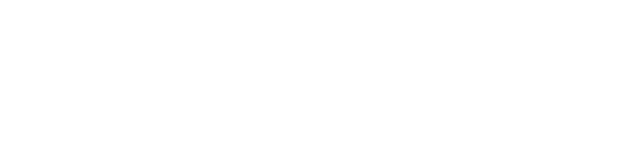
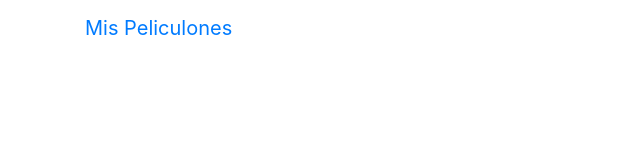
Before and after one commit to MarcoDelarge/pelis2, a plain HTML site: page index.html in a window 1280 px wide. Shown: the whole page, without its empty margins (0-640 px from the left). Drawn offline with nearby package versions, Linux system fonts and the light colour scheme.

Commit message:
Se creo titulo

```diff
--- a/index.html
+++ b/index.html
@@ -11,5 +11,14 @@
   </head>
   <body>
 
+
+    <nav class="navbar navbar-default">
+      <div class="container">
+        <div class="navbar-header">
+          <center><a class="navbar-brand" href="index.html">Mis Peliculones</a></center>
+        </div>
+      </div>
+    </nav>
+
   </body>
 </html>
```
